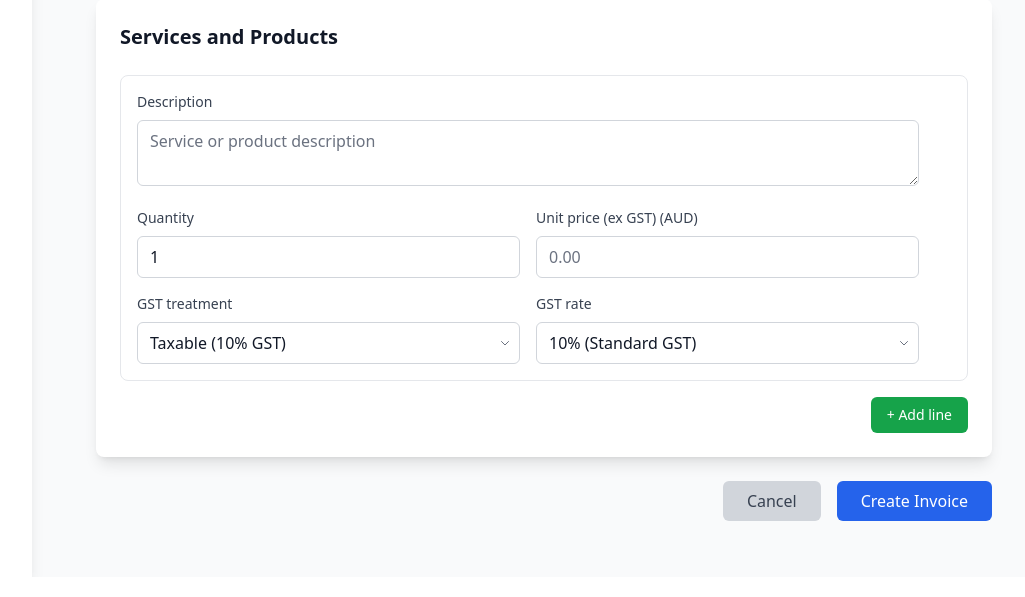
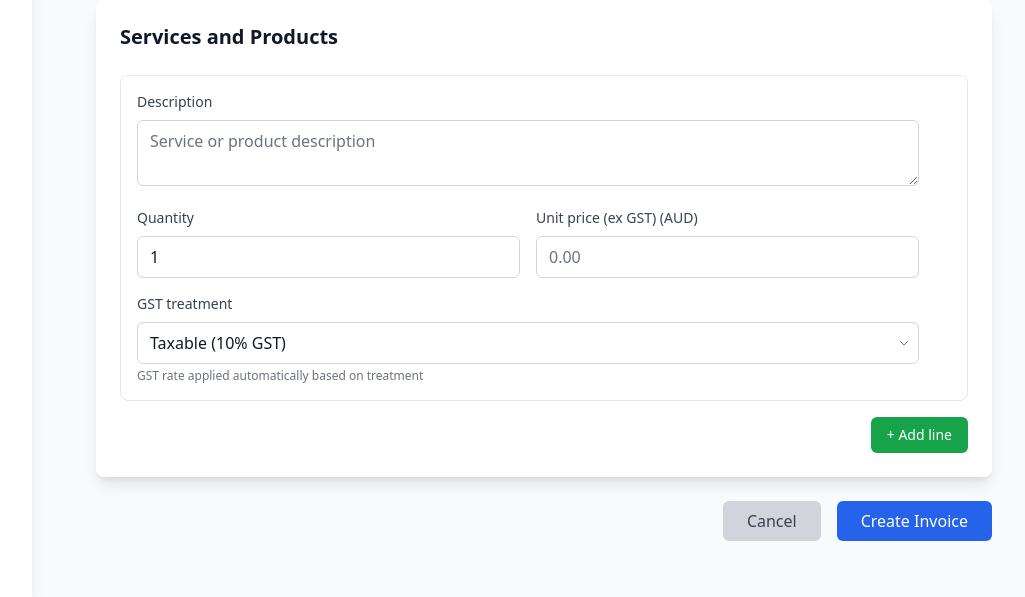
Before and after one commit to gmartincor/westforce, a Django app: page /invoicing/create/ in a window 1280 px wide. Shown: the part 1296-1893 px from the top of the page, without its empty margins (224-1249 px from the left). Run offline with Django 4.2, Linux system fonts and the light colour scheme; a user stored in the database is signed in; tables that the repository leaves empty hold one stand-in row (values such as "Sample post"); style sheets or scripts are compiled from the project's sources; some libraries are stand-ins or nearby versions.

Commit message:
refactor invoice system

```diff
--- a/apps/invoicing/forms.py
+++ b/apps/invoicing/forms.py
@@ -88,7 +88,7 @@ class InvoiceForm(forms.ModelForm):
 class InvoiceItemForm(forms.ModelForm):
     class Meta:
         model = InvoiceItem
-        fields = ['description', 'quantity', 'unit_price', 'gst_treatment', 'gst_rate']
+        fields = ['description', 'quantity', 'unit_price', 'gst_treatment']
         widgets = {
             'description': forms.Textarea(attrs={
                 'rows': 2,
@@ -98,7 +98,6 @@ class InvoiceItemForm(forms.ModelForm):
             'quantity': forms.NumberInput(attrs={'class': FORM_CONTROL, 'min': '1', 'value': '1'}),
             'unit_price': forms.NumberInput(attrs={'step': '0.01', 'class': CURRENCY_INPUT, 'min': '0.01', 'placeholder': '0.00'}),
             'gst_treatment': forms.Select(attrs={'class': FORM_CONTROL}),
-            'gst_rate': forms.Select(attrs={'class': FORM_CONTROL}),
         }
 
 
@@ -130,7 +129,7 @@ InvoiceItemFormSet = inlineformset_factory(
     InvoiceItem,
     form=InvoiceItemForm,
     formset=BaseInvoiceItemFormSet,
-    fields=['description', 'quantity', 'unit_price', 'gst_treatment', 'gst_rate'],
+    fields=['description', 'quantity', 'unit_price', 'gst_treatment'],
     extra=0,
     min_num=0,
     validate_min=False,
--- a/apps/invoicing/models.py
+++ b/apps/invoicing/models.py
@@ -8,7 +8,7 @@ from apps.core.models import TimeStampedModel
 from .constants import (
     LEGAL_FORMS, CLIENT_TYPES, INVOICE_STATUS, GST_RATE_CHOICES,
     AUSTRALIAN_STATES, GST_RATE, TAX_INVOICE_THRESHOLD, GST_TREATMENT,
-    RECORD_RETENTION_YEARS
+    RECORD_RETENTION_YEARS, GST_FREE_RATE
 )
 from .validators import (
     AustralianBusinessValidator, AustralianPostcodeValidator,
@@ -340,13 +340,10 @@ class InvoiceItem(models.Model):
         verbose_name="GST treatment",
         help_text='How GST applies to this item'
     )
-    gst_rate = models.DecimalField(
-        max_digits=5,
-        decimal_places=2,
-        default=GST_RATE,
-        choices=GST_RATE_CHOICES,
-        verbose_name="GST rate"
-    )
+
+    @property
+    def gst_rate(self):
+        return GST_RATE if self.gst_treatment == 'TAXABLE' else GST_FREE_RATE
 
     @property
     def subtotal(self):
--- a/apps/invoicing/templates/invoicing/invoice_form.html
+++ b/apps/invoicing/templates/invoicing/invoice_form.html
@@ -183,7 +183,6 @@
                                 </div>
                             </div>
 
-                            <div class="grid grid-cols-1 md:grid-cols-2 gap-4">
                             <div>
                                 <label class="block text-sm font-medium text-gray-700 dark:text-gray-300 mb-2">
                                     {{ form.gst_treatment.label }}
@@ -192,16 +191,9 @@
                                 {% if form.gst_treatment.errors %}
                                     <p class="mt-1 text-sm text-red-600">{{ form.gst_treatment.errors.0 }}</p>
                                 {% endif %}
-                                </div>
-                                <div>
-                                    <label class="block text-sm font-medium text-gray-700 dark:text-gray-300 mb-2">
-                                        {{ form.gst_rate.label }}
-                                    </label>
-                                    {{ form.gst_rate }}
-                                    {% if form.gst_rate.errors %}
-                                        <p class="mt-1 text-sm text-red-600">{{ form.gst_rate.errors.0 }}</p>
-                                    {% endif %}
-                                </div>
+                                <p class="mt-1 text-xs text-gray-500 dark:text-gray-400">
+                                    GST rate applied automatically based on treatment
+                                </p>
                             </div>
                         </div>
 
```
Also changed, not shown: apps/invoicing/migrations/0002_remove_invoiceitem_gst_rate.py (added). Lines whose indentation alone changed are shown as unchanged.
